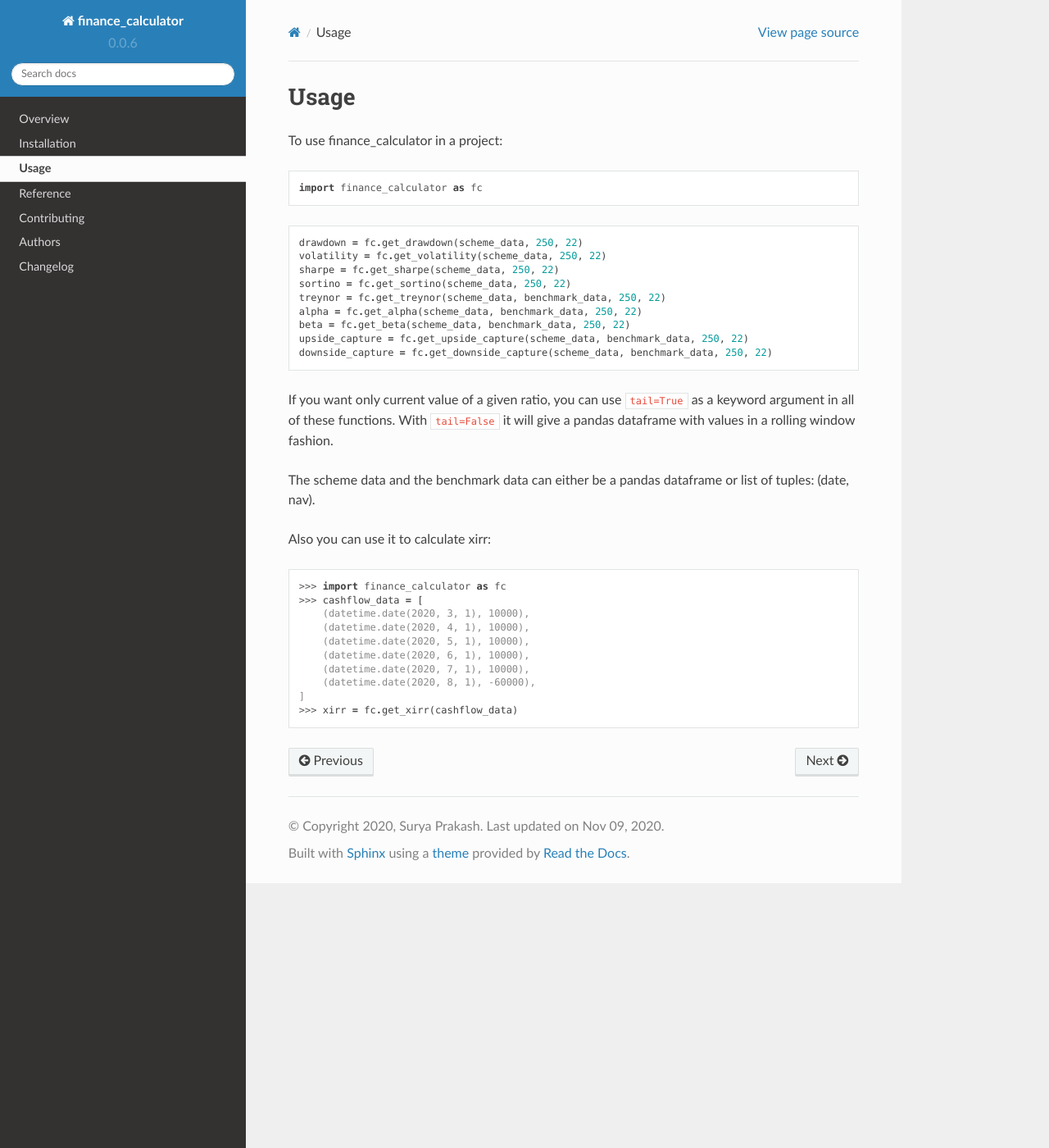
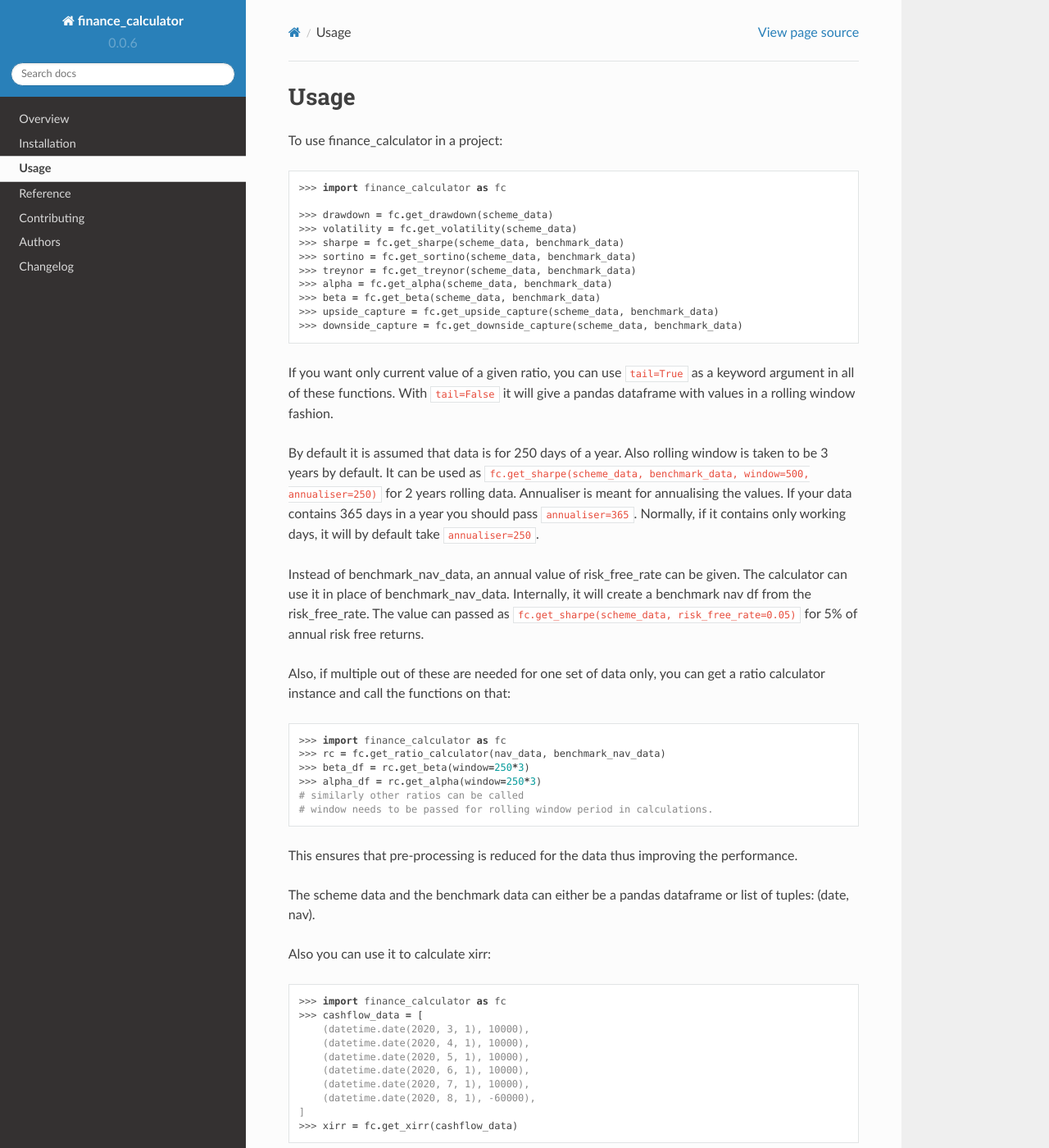
Before and after one commit to sprksh/finance-calculator, a Sphinx documentation site: the page built from docs/usage.rst, in a window 1280 px wide and 1400 px high. Shown: the whole window at 82% size. Built offline with Sphinx 7.4.7 and the Read the Docs theme 2.0.0, drawn with Linux system fonts in a browser that asks for light colours.

Commit message:
updated documentation

```diff
--- a/CHANGELOG.rst
+++ b/CHANGELOG.rst
@@ -6,3 +6,8 @@ Changelog
 ------------------
 
 * First release on PyPI.
+
+0.0.5 (2020-11-09)
+------------------
+
+* Verified values in ratios calculator
--- a/docs/usage.rst
+++ b/docs/usage.rst
@@ -4,30 +4,52 @@ Usage
 
 To use finance_calculator in a project::
 
-	import finance_calculator as fc
+    >>> import finance_calculator as fc
 
-
-.. code-block:: python
-
-    drawdown = fc.get_drawdown(scheme_data, 250, 22)
-    volatility = fc.get_volatility(scheme_data, 250, 22)
-    sharpe = fc.get_sharpe(scheme_data, 250, 22)
-    sortino = fc.get_sortino(scheme_data, 250, 22)
-    treynor = fc.get_treynor(scheme_data, benchmark_data, 250, 22)
-    alpha = fc.get_alpha(scheme_data, benchmark_data, 250, 22)
-    beta = fc.get_beta(scheme_data, benchmark_data, 250, 22)
-    upside_capture = fc.get_upside_capture(scheme_data, benchmark_data, 250, 22)
-    downside_capture = fc.get_downside_capture(scheme_data, benchmark_data, 250, 22)
+    >>> drawdown = fc.get_drawdown(scheme_data)
+    >>> volatility = fc.get_volatility(scheme_data)
+    >>> sharpe = fc.get_sharpe(scheme_data, benchmark_data)
+    >>> sortino = fc.get_sortino(scheme_data, benchmark_data)
+    >>> treynor = fc.get_treynor(scheme_data, benchmark_data)
+    >>> alpha = fc.get_alpha(scheme_data, benchmark_data)
+    >>> beta = fc.get_beta(scheme_data, benchmark_data)
+    >>> upside_capture = fc.get_upside_capture(scheme_data, benchmark_data)
+    >>> downside_capture = fc.get_downside_capture(scheme_data, benchmark_data)
 
 If you want only current value of a given ratio, you can use ``tail=True`` as a keyword argument
 in all of these functions. With ``tail=False`` it will give a pandas dataframe with values in a
 rolling window fashion.
 
+By default it is assumed that data is for 250 days of a year. Also rolling window is taken
+to be 3 years by default. It can be used
+as ``fc.get_sharpe(scheme_data, benchmark_data, window=500, annualiser=250)`` for
+2 years rolling data. Annualiser is meant for annualising the values. If your data contains 365 days in a year
+you should pass ``annualiser=365``. Normally, if it contains only working days, it will
+by default take ``annualiser=250``.
+
+Instead of benchmark_nav_data, an annual value of risk_free_rate can be given.
+The calculator can use it in place of benchmark_nav_data. Internally, it will create
+a benchmark nav df from the risk_free_rate.
+The value can passed as ``fc.get_sharpe(scheme_data, risk_free_rate=0.05)`` for 5% of
+annual risk free returns.
+
+Also, if multiple out of these are needed for one set of data only, you can get
+a ratio calculator instance and call the functions on that::
+
+    >>> import finance_calculator as fc
+    >>> rc = fc.get_ratio_calculator(nav_data, benchmark_nav_data)
+    >>> beta_df = rc.get_beta(window=250*3)
+    >>> alpha_df = rc.get_alpha(window=250*3)
+    # similarly other ratios can be called
+    # window needs to be passed for rolling window period in calculations.
+
+
+This ensures that pre-processing is reduced for the data thus improving the performance.
+
 The scheme data and the benchmark data can either be a pandas dataframe or list of tuples: (date, nav).
 
-Also you can use it to calculate xirr:
+Also you can use it to calculate xirr::
 
-.. code-block:: python
 
     >>> import finance_calculator as fc
     >>> cashflow_data = [
```
